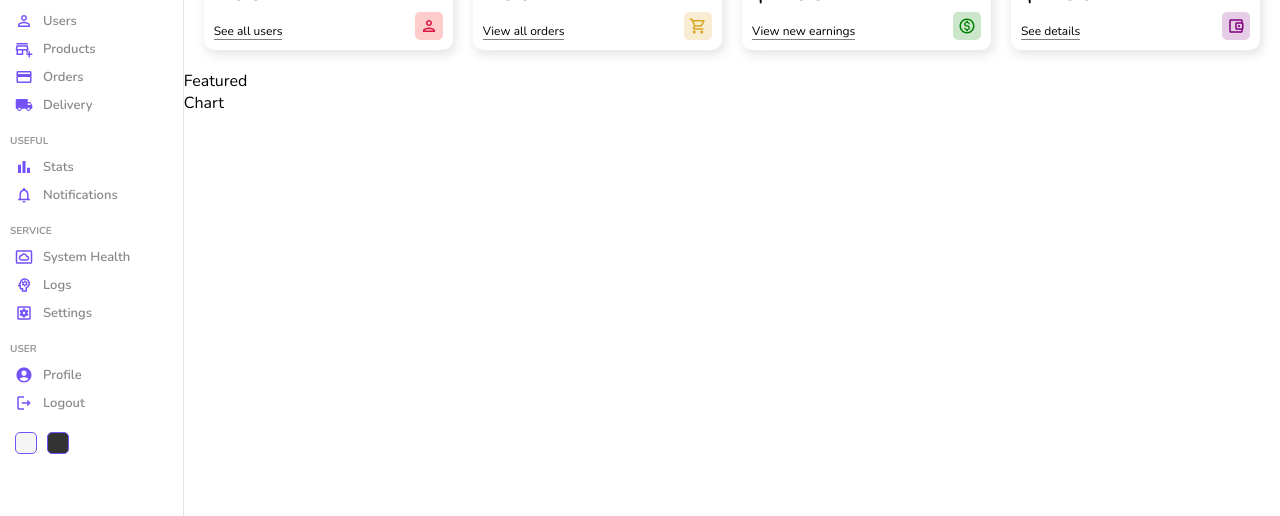
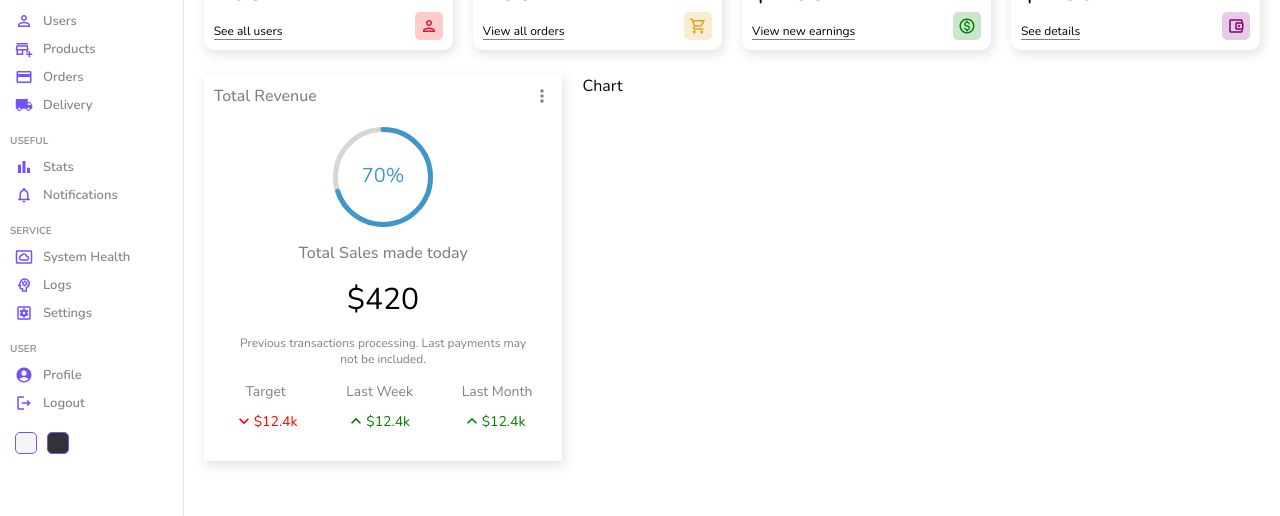
Before and after one commit to TheShoaib19/dashboard, a React (Create React App) app: page / in a window 1280 px wide. Shown: the part 141-657 px from the top of the page. Built offline with nearby package versions, Linux system fonts and the light colour scheme.

Commit message:
Work on featured charts

```diff
--- a/package.json
+++ b/package.json
@@ -11,6 +11,7 @@
     "@testing-library/react": "^13.4.0",
     "@testing-library/user-event": "^13.5.0",
     "react": "^18.2.0",
+    "react-circular-progressbar": "^2.1.0",
     "react-dom": "^18.2.0",
     "react-router-dom": "^6.21.1",
     "react-scripts": "5.0.1",
--- a/src/components/chart/chart.scss
+++ b/src/components/chart/chart.scss
@@ -1,3 +1,3 @@
 .chart{
-
+    flex: 4;
 }
--- a/src/components/featured/Featured.jsx
+++ b/src/components/featured/Featured.jsx
@@ -1,8 +1,50 @@
 import "./featured.scss"
+import MoreVertIcon from "@mui/icons-material/MoreVert";
+import KeyboardArrowDownIcon from '@mui/icons-material/KeyboardArrowDown'
+import KeyboardArrowUpOutlinedIcon from '@mui/icons-material/KeyboardArrowUpOutlined'
+// npm install react-circular-progressbar
+import { CircularProgressbar } from "react-circular-progressbar";
+import "react-circular-progressbar/dist/styles.css"
 
 const Featured = () => {
   return (
-    <div className="featured">Featured</div>
+    <div className="featured">
+      <div className="top">
+        <h1 className="title">Total Revenue</h1>
+        <MoreVertIcon fontSize="small"/>
+      </div>
+      <div className="bottom">
+        <div className="featuredChart">
+          <CircularProgressbar value={70} text={"70%"} strokeWidth={5}/>
+        </div>
+        <p className="title">Total Sales made today</p>
+        <p className="amount">$420</p>
+        <p className="desc">Previous transactions processing. Last payments may not be included.</p>
+        <div className="summary">
+          <div className="item">
+            <div className="itemTitle">Target</div>
+            <div className="itemResult negative">
+              <KeyboardArrowDownIcon fontSize="small"/>
+              <div className="resultAmount">$12.4k</div>
+            </div>
+          </div>
+          <div className="item">
+            <div className="itemTitle">Last Week</div>
+            <div className="itemResult positive">
+              <KeyboardArrowUpOutlinedIcon fontSize="small"/>
+              <div className="resultAmount">$12.4k</div>
+            </div>
+          </div>
+          <div className="item">
+            <div className="itemTitle">Last Month</div>
+            <div className="itemResult positive">
+              <KeyboardArrowUpOutlinedIcon fontSize="small"/>
+              <div className="resultAmount">$12.4k</div>
+            </div>
+          </div>
+        </div>
+      </div>
+    </div>
   )
 }
 
--- a/src/components/featured/featured.scss
+++ b/src/components/featured/featured.scss
@@ -1,3 +1,75 @@
 .featured{
+    flex: 2;
+    -webkit-box-shadow: 2px 4px 10px 1px rgba(0, 0, 0, 0.47);
+    box-shadow: 2px 4px 10px 1px rgba(201, 201, 201, 0.47);
+    padding: 10px;
 
+    .top{
+        display: flex;
+        align-items: center;
+        justify-content: space-between;
+        color: gray;
+
+        .title{
+            font-size: 16px;
+            font-weight: 500;
+        }
+    }
+
+    .bottom{
+        padding: 20px;
+        display: flex;
+        flex-direction: column;
+        align-items: center;
+        justify-content: center;
+        gap: 15px;
+
+        .featuredChart{
+            width: 100px;
+            height: 100px;
+        }
+
+        .title{
+            font-weight: 500;
+            color: gray;
+        }
+        .amount{
+            font-size: 30px;
+        }
+        .desc{
+            font-weight: 300;
+            font-size: 12px;
+            color: gray;
+            text-align: center;
+        }
+
+        .summary{
+            width: 100%;
+            display: flex;
+            align-items: center;
+            justify-content: space-between;
+
+            .item{
+                text-align: center;
+                .itemTitle{
+                    font-size: 14px;
+                    color: gray;
+                }
+
+                .itemResult{
+                    display: flex;
+                    align-items: center;
+                    margin-top: 10px;
+                    font-size: 14px;
+
+                    &.positive{
+                        color: green;
+                    }
+                    &.negative{
+                        color: red;
+                    }
+                }
+            }
+        }
+    }
 }
--- a/src/components/widget/Widget.jsx
+++ b/src/components/widget/Widget.jsx
@@ -76,7 +76,7 @@
     <div className="widget">
       <div className="left">
         <span className="title">{data.title}</span>
-        <span className="counter">{data.isMoney && "$"} {amount}</span>
+        <span className="counter">{data.isMoney && "$"} {amount}</span> {/* data.isMoney && "$" ye condition hai k agr isMoney true hai tou dollar sign dikhao */}
         <span className="link">{data.link}</span>
       </div>
       <div className="right">
--- a/src/components/widget/widget.scss
+++ b/src/components/widget/widget.scss
@@ -4,7 +4,7 @@
     flex: 1;
     padding: 10px;
     -webkit-box-shadow: 2px 4px 10px 1px rgba(0, 0, 0, 0.47);
-    box-shadow: 2px 4px 10px 1px rgba(201, 201, 201, 0.47);;
+    box-shadow: 2px 4px 10px 1px rgba(201, 201, 201, 0.47);
     border-radius: 10px;
     height: 100px;
 
--- a/src/pages/home/home.scss
+++ b/src/pages/home/home.scss
@@ -4,10 +4,14 @@
     .homeContainer{
         flex: 6;
 
-        .widgets{
+        .widgets, .charts{
             display: flex;
             padding: 20px;
             gap: 20px;
         }
+
+        .charts{
+            padding: 5px 20px;
+        }
     }
 }
```
Also changed, not shown: 1 other file (tests, documents, lock files or other folders).
